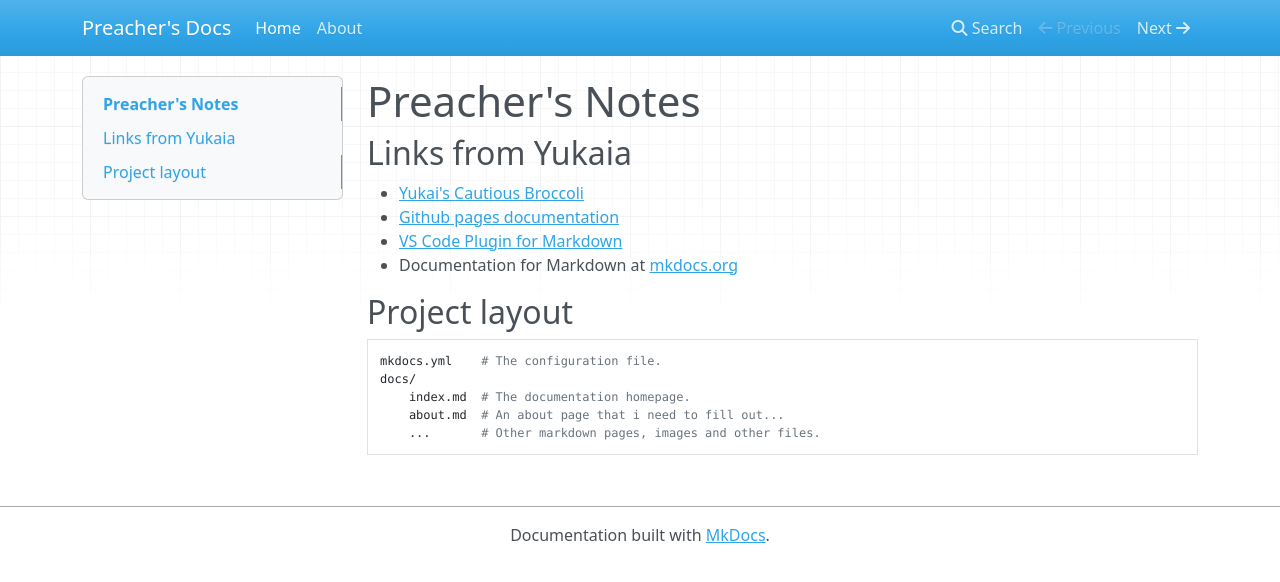
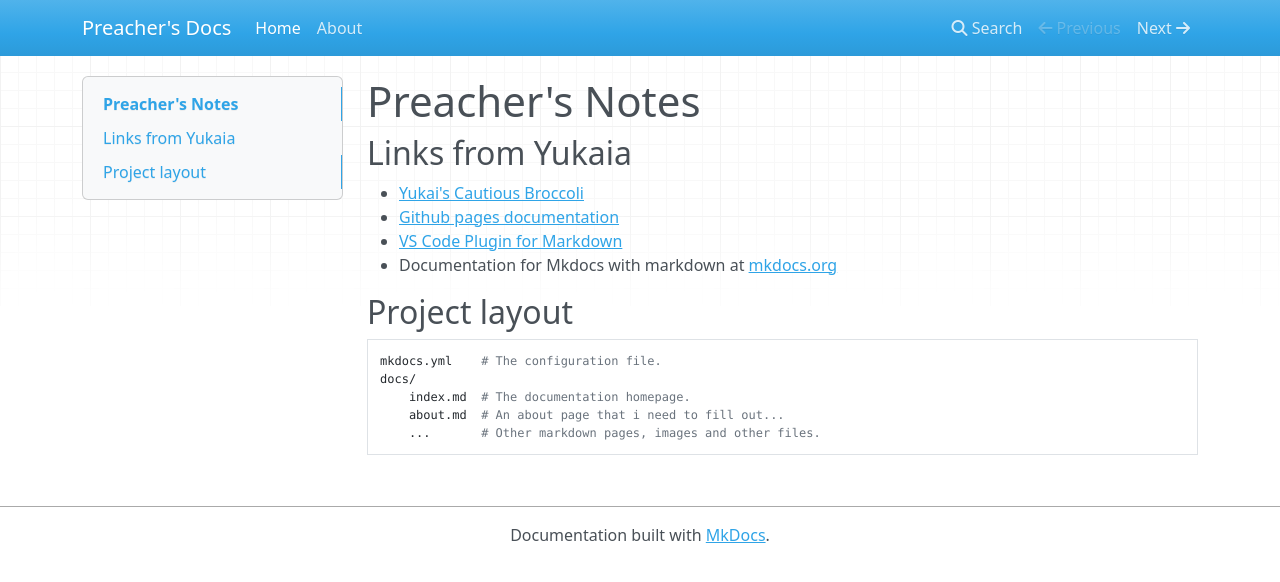
Before and after one commit to d-henry/d-henry.github.io, an MkDocs documentation site: the page built from docs/index.md, in a window 1280 px wide. Shown: the top 582 px of the page. Built offline with MkDocs 1.6.1, drawn with Linux system fonts in a browser that asks for light colours; nearby versions of some CDN libraries.

Commit message:
corrected an error i made

```diff
--- a/docs/index.md
+++ b/docs/index.md
@@ -5,7 +5,7 @@
 * [Yukai's Cautious Broccoli](https://yukaia.github.io/cautious-broccoli/)
 * [Github pages documentation](https://pages.github.com/)
 * [VS Code Plugin for Markdown](https://marketplace.visualstudio.com/items?itemName=yzhang.markdown-all-in-one)
-* Documentation for Markdown at [mkdocs.org](https://www.mkdocs.org/)
+* Documentation for Mkdocs with markdown at [mkdocs.org](https://www.mkdocs.org/)
 
 ## Project layout
 
```
